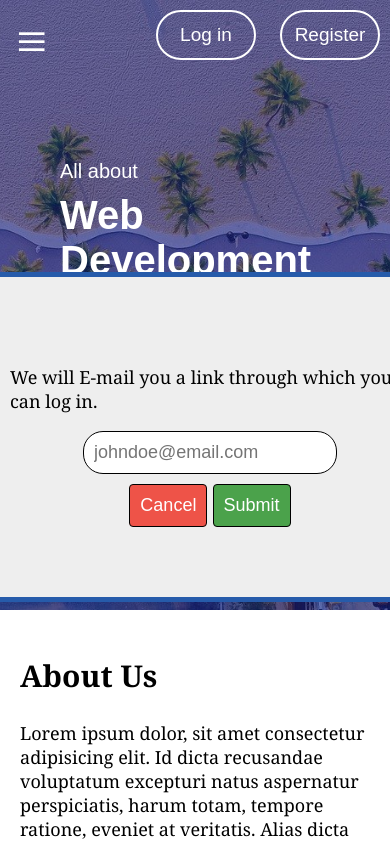
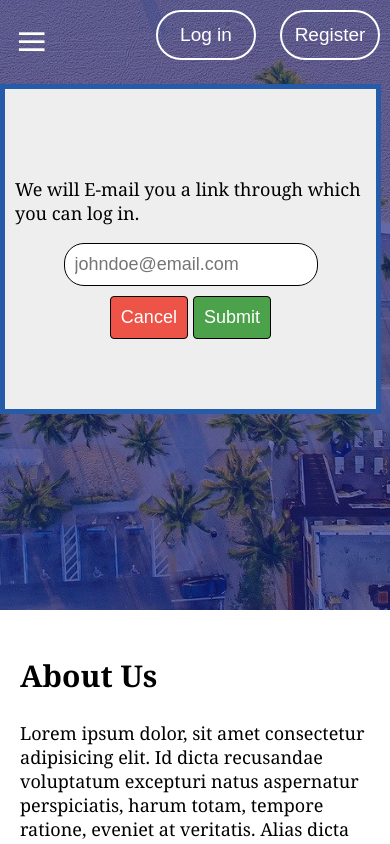
Before and after one commit to Meetesh-Saini/Course-webpage, a plain HTML site: page index.html in a window 390 px wide. Both pictures are taken after a click on the button "Log in". Shown: the top 844 px of the page. Drawn offline with Linux system fonts and the light colour scheme.

Commit message:
added media query for pop up box

```diff
--- a/base.css
+++ b/base.css
@@ -313,6 +313,13 @@ section h1 {
     section p {
         font-size: 18px;
     }
+
+    #successful{
+        width: 90% !important;
+        transform: none !important;
+        top: 10% !important;
+        left: 0 !important;
+    }
 }
 
 @media only screen and (max-width:460px) {
```
